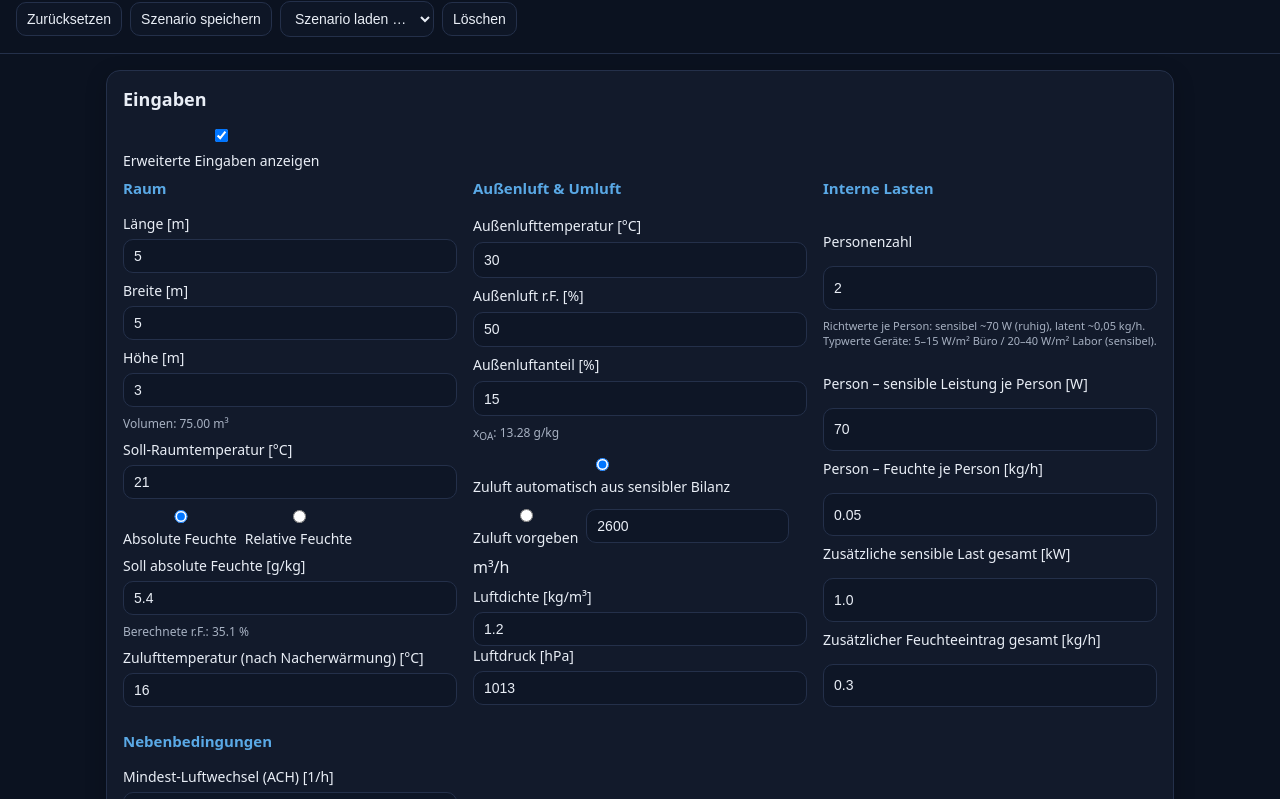
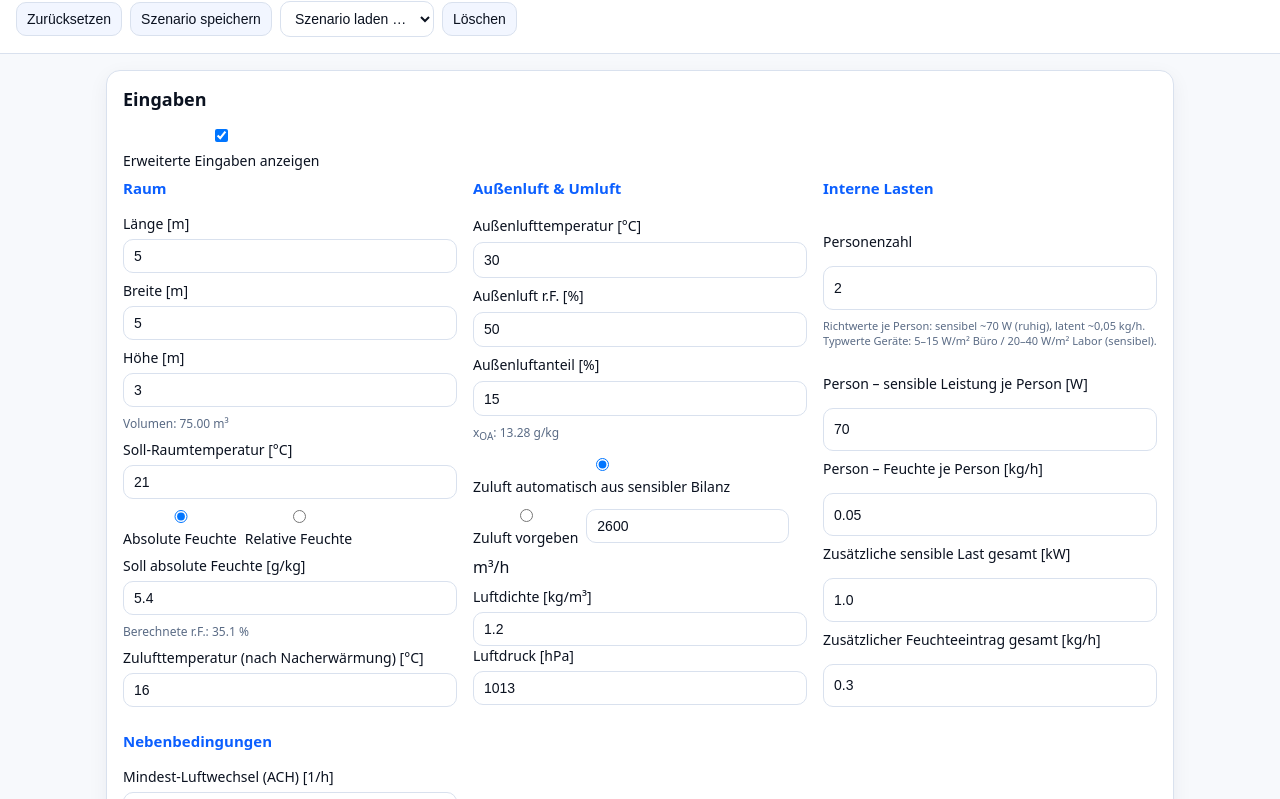
Before and after one commit to Oktaederim/AuslegungsrechnerLabor, a plain HTML site: page index.html in a window 1280 px wide. Shown: the part 53-852 px from the top of the page. Drawn offline with Linux system fonts and the light colour scheme.

Commit message:
Update style.css
Final3

```diff
--- a/style.css
+++ b/style.css
@@ -1,14 +1,14 @@
 * { box-sizing: border-box; }
 :root {
-  --bg: #0b1220;
-  --fg: #e9eef6;
-  --muted: #a7b1c2;
-  --card: #121a2b;
-  --accent: #5aa9e6;
-  --border: #24304a;
+  --bg: #f7f9fc;
+  --fg: #0b1220;
+  --muted: #5a6b85;
+  --card: #ffffff;
+  --accent: #0b5fff;
+  --border: #d9e1ee;
 }
 html, body { margin:0; padding:0; font-family: system-ui,-apple-system,Segoe UI,Roboto,Ubuntu,Cantarell,Noto Sans,sans-serif; background: var(--bg); color: var(--fg); }
-header, footer { padding: 16px; border-bottom: 1px solid var(--border); }
+header, footer { padding: 16px; border-bottom: 1px solid var(--border); background: #fff; }
 footer { border-top: 1px solid var(--border); border-bottom: none; text-align:center; }
 h1 { margin: 0 0 8px; font-size: 22px; }
 h2 { margin-top: 0; font-size: 18px; }
@@ -16,18 +16,18 @@ h3 { margin: 8px 0; font-size: 15px; color: var(--accent); }
 main { padding: 16px; max-width: 1100px; margin: 0 auto; }
 .row { display: flex; gap: 8px; align-items: center; flex-wrap: wrap; }
 .grid { display: grid; gap: 16px; grid-template-columns: repeat(auto-fit, minmax(260px, 1fr)); }
-.card { background: var(--card); border: 1px solid var(--border); border-radius: 14px; padding: 16px; margin-bottom: 16px; box-shadow: 0 6px 20px rgba(0,0,0,0.25); }
+.card { background: var(--card); border: 1px solid var(--border); border-radius: 14px; padding: 16px; margin-bottom: 16px; box-shadow: 0 6px 20px rgba(10, 31, 68, 0.06); }
 .field-group { display: grid; gap: 8px; }
 label { display: grid; gap: 6px; font-size: 14px; }
-input[type="number"], select, button { background: #0e1626; color: var(--fg); border: 1px solid var(--border); border-radius: 10px; padding: 8px 10px; font-size: 14px; }
-button { cursor: pointer; }
+input[type="number"], select, button { background: #fff; color: var(--fg); border: 1px solid var(--border); border-radius: 10px; padding: 8px 10px; font-size: 14px; }
+button { cursor: pointer; background: #f2f6ff; }
 button:hover { border-color: var(--accent); }
 .hint { color: var(--muted); font-size: 12px; }
 .hint.tiny { font-size: 11px; }
 .muted { color: var(--muted); }
-.box { border: 1px dashed var(--border); border-radius: 12px; padding: 12px; }
+.box { border: 1px dashed var(--border); border-radius: 12px; padding: 12px; background: #fff; }
 .results { align-items: stretch; }
-.warnings { margin-top: 12px; color: #ffb4b4; }
+.warnings { margin-top: 12px; color: #8a1d00; }
 .hidden { display: none; }
 .glossary { margin: 0; padding-left: 18px; }
 .glossary li { margin: 4px 0; }
```
